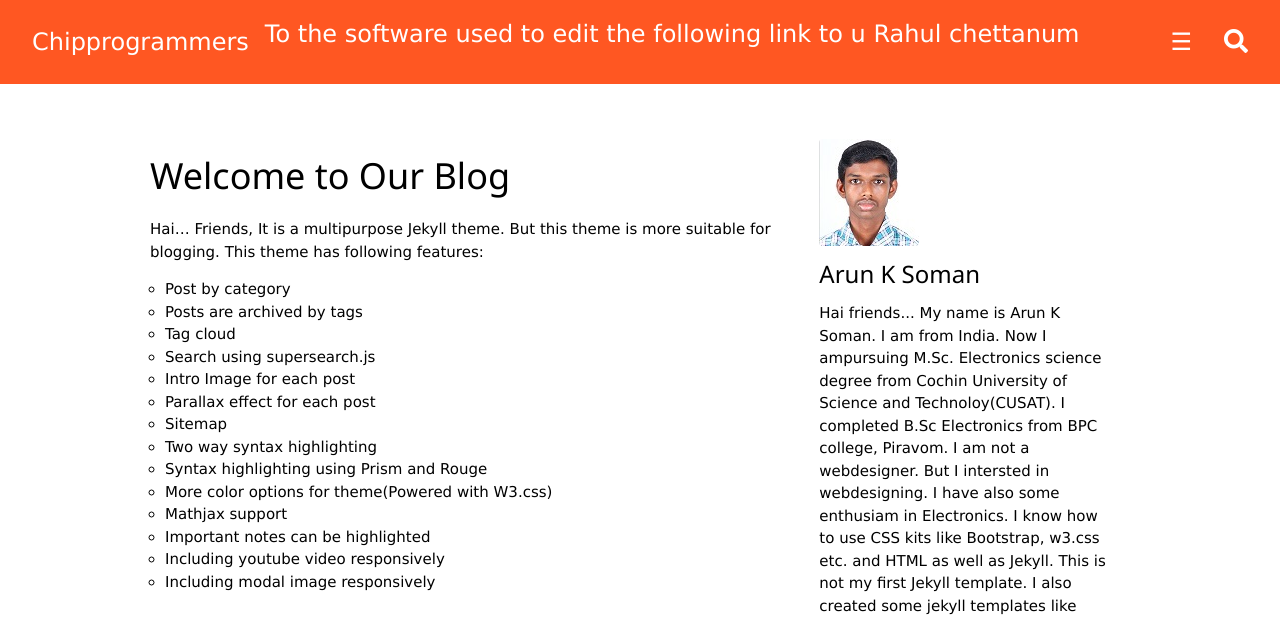
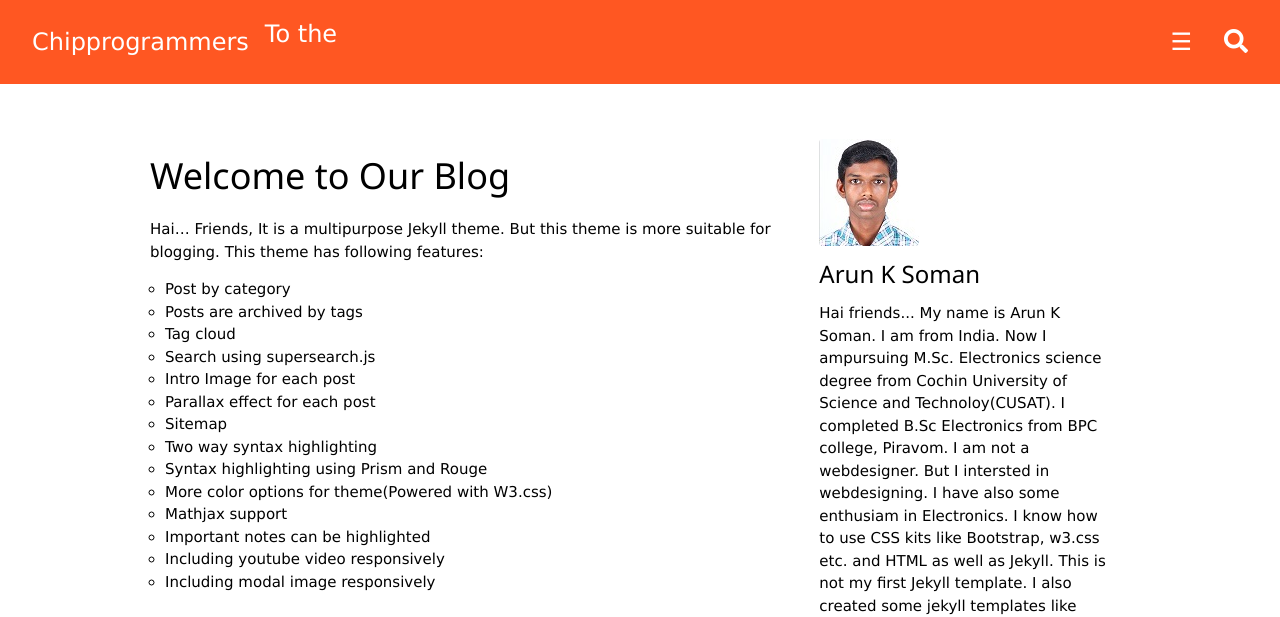
Before and after one commit to techiworld/techiworld.github.io, a Jekyll site: the page built from index.md, in a window 1280 px wide and 1309 px high. Shown: the top 617 px of the window. Built offline with Jekyll 4.4.1, drawn with Linux system fonts in a browser that asks for light colours.

Commit message:
Update header.html

```diff
--- a/_includes/header.html
+++ b/_includes/header.html
@@ -1,5 +1,5 @@
 <header class="w3-container w3-top w3-deep-orange w3-xlarge w3-padding-16">
   <span class="w3-left w3-padding">Chipprogrammers</span>
-  {% include site_search.html %} To the software used to edit the following link to u Rahul chettanum
+  {% include site_search.html %} To the
   <a href="javascript:void(0)" class="w3-right w3-button w3-deep-orange" onclick="w3_open()">☰</a>
 </header>
```
